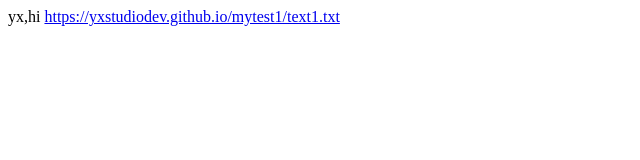
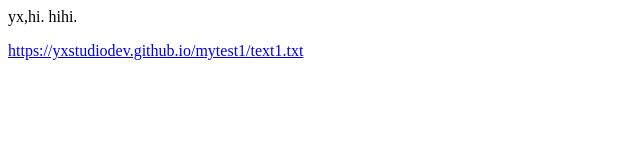
Before and after one commit to yxStudioDev/yxStudioDev.github.io, a plain HTML site: page index.html in a window 1280 px wide. Shown: the whole page, without its empty margins (0-640 px from the left). Drawn offline with Linux system fonts and the light colour scheme.

Commit message:
Update index.html

```diff
--- a/index.html
+++ b/index.html
@@ -1,6 +1,8 @@
 <html>
 <body>
-yx,hi
+yx,hi. hihi.
+  <p>
   <a href="https://yxstudiodev.github.io/mytest1/text1.txt">https://yxstudiodev.github.io/mytest1/text1.txt</a>
+  </p>
 </body>
 </html>
```
